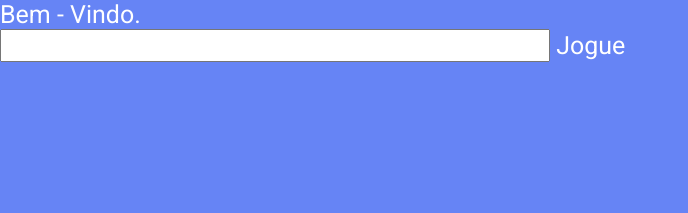
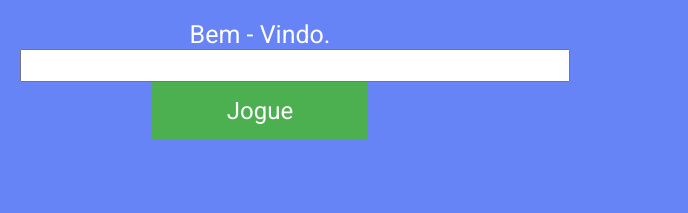
Before and after one commit to kauanmity/TupiQuest, a plain HTML site: page index.html in a window 1280 px wide. Shown: the whole page, without its empty margins (0-688 px from the left). Drawn offline with Linux system fonts and the light colour scheme.

Commit message:
Update SENAI.css

```diff
--- a/SENAI.css
+++ b/SENAI.css
@@ -34,6 +34,7 @@ main {
   }
 }
 
+
 section {
     width: 100%;
     margin: 0 auto;
@@ -49,6 +50,7 @@ section {
       background-position: 200% center;
     }
   }
+
 h1 {
     text-align: center;
     font-size: 1.75rem;
@@ -75,6 +77,24 @@ h1 {
 
 .centro {
     text-align: center;
+}
+
+#welcome{
+  width: 500px;
+  height: 200px;
+  margin: 10px;
+  padding: 10px;
+  text-align: center;
+}
+#botaojogue {
+  background-color: #4CAF50;
+  border: none;
+  color: white;
+  padding: 15px 75px;
+  text-align: center;
+  text-decoration: none;
+  display: inline-block;
+  font-size: 24px;
 }
 
 .questao {
```
Lines whose indentation alone changed are shown as unchanged.
